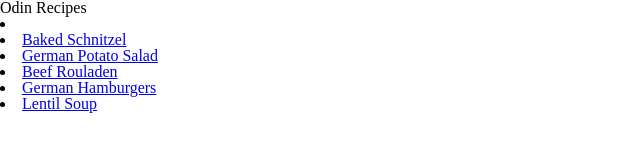
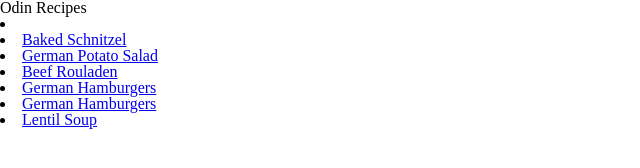
Before and after one commit to mhjarvis/odin-project, a plain HTML site: page recipes/index.html in a window 1280 px wide. Shown: the whole page, without its empty margins (0-640 px from the left). Drawn offline with Linux system fonts and the light colour scheme.

Commit message:
Update links on main page

```diff
--- a/recipes/index.html
+++ b/recipes/index.html
@@ -15,8 +15,11 @@
         <li><a href="/recipes/potato_salad.html">German Potato Salad</a></li>
         <li><a href="/recipes/rouladen.html">Beef Rouladen</a></li>
         <li><a href="/recipes/german_hamburgers">German Hamburgers</a></li>
+
+        <li><a href="/recipes/german_hamburgers">German Hamburgers</a></li>
         <li><a href="/recipes/lentil_soup">Lentil Soup</a></li>
     </li>
+
     </h1>
 
 </body>
```
